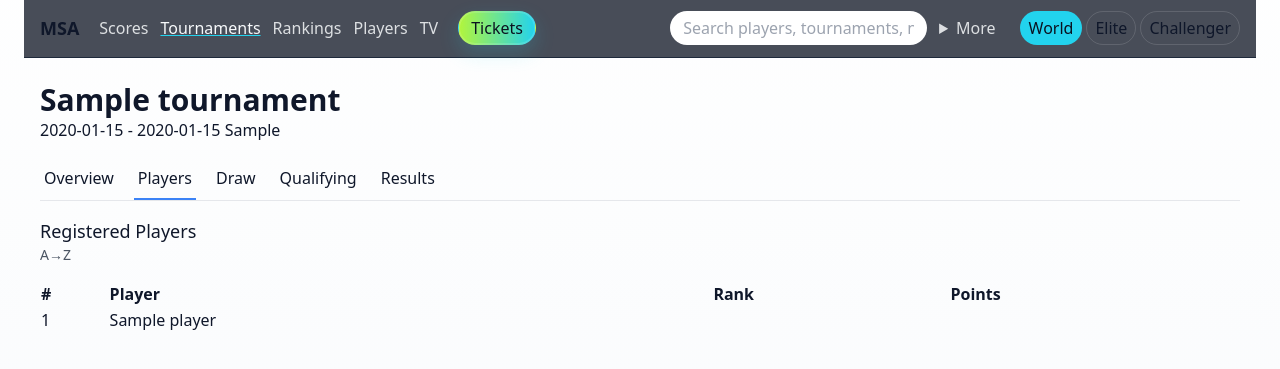
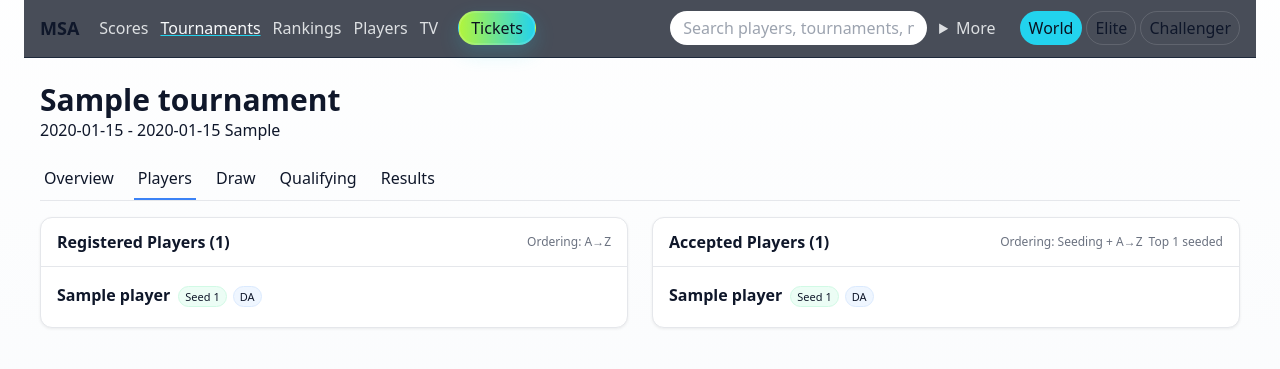
Before and after one commit to Jasmetk0/fax, a Django app: a page that uses msa/templates/msa/tournament_players.html in a window 1280 px wide. Shown: the part 127-496 px from the top of the page. Run offline with Django 5.2, Linux system fonts and the light colour scheme; tables that the repository leaves empty hold one stand-in row (values such as "Sample post"); some libraries are stand-ins or nearby versions.

Commit message:
Refactor tournament players page

```diff
--- /dev/null
+++ b/msa/static/msa/players.css
@@ -0,0 +1,20 @@
+.players-grid { display:grid; gap:24px; }
+@media (min-width:1024px){ .players-grid{ grid-template-columns: 1fr 1fr; } }
+.card { background:#fff; border:1px solid #e5e7eb; border-radius:12px; box-shadow:0 1px 3px rgba(0,0,0,.07); }
+.card-header { display:flex; align-items:center; justify-content:space-between; padding:12px 16px; border-bottom:1px solid #e5e7eb; }
+.card-title { font-weight:600; font-size:16px; }
+.muted { color:#6b7280; font-size:12px; }
+.card-body { padding:8px 16px 12px; }
+.row { display:flex; align-items:center; justify-content:space-between; padding:8px 0; border-bottom:1px dashed #f1f3f5; }
+.row:last-child { border-bottom:none; }
+.who { display:flex; gap:8px; align-items:baseline; }
+.name { font-weight:600; }
+.sub { color:#6b7280; font-size:12px; }
+.badges { display:flex; gap:6px; align-items:center; }
+.badge { font-size:11px; line-height:1; padding:4px 6px; border-radius:999px; border:1px solid #e5e7eb; background:#f9fafb; }
+.badge-seed { border-color:#d1fae5; background:#ecfdf5; }
+.badge-type { border-color:#dbeafe; background:#eff6ff; }
+.btn { display:inline-flex; align-items:center; gap:6px; border:1px solid #e5e7eb; background:#fff; padding:6px 10px; border-radius:8px; font-size:12px; }
+.btn-primary { background:#111827; color:#fff; border-color:#111827; }
+.btn-danger { border-color:#fecaca; background:#fff5f5; color:#991b1b; }
+.btn-sm { padding:4px 8px; font-size:11px; }
--- a/msa/templates/msa/tournament_players.html
+++ b/msa/templates/msa/tournament_players.html
@@ -1,49 +1,90 @@
 {% extends 'msa/tournament_base.html' %}
+{% load static %}
+{% block extra_head %}
+  {{ block.super }}
+  <link rel="stylesheet" href="{% static 'msa/players.css' %}">
+{% endblock %}
 {% block tournament_content %}
-<div class="flex items-center mt-4">
-  <h2 class="text-lg flex-1">Registered Players</h2>
+<div class="players-grid">
+  <div class="card">
+    <div class="card-header">
+      <h2 class="card-title">Registered Players ({{ registered_entries|length }})</h2>
+      <div class="badges">
+        <span class="muted">Ordering: {{ ordering_registered_label }}</span>
         {% if is_admin %}
-  <a href="{% url 'msa:tournament-players-add' tournament.slug %}" target="_blank" class="ml-2 underline">Add Players</a>
+        <a href="{% url 'msa:tournament-players-add' tournament.slug %}" target="_blank" class="btn btn-primary btn-sm">Add Players</a>
         {% endif %}
       </div>
-<p class="text-sm text-gray-600">{{ ordering_label }}</p>
-<table class="mt-4 w-full">
-  <thead>
-    <tr>
-      <th class="text-left">#</th>
-      <th class="text-left">Player</th>
-      <th class="text-left">Rank</th>
-      <th class="text-left">Points</th>
-      {% if is_admin %}<th></th>{% endif %}
-    </tr>
-  </thead>
-  <tbody>
-    {% for entry in entries %}
-    <tr>
-      <td>{{ forloop.counter }}</td>
-      <td>
-        {{ entry.player.name }}
+    </div>
+    <div class="card-body">
+      {% for entry in registered_entries %}
+      <div class="row">
+        <div class="who">
+          <span class="name">{{ entry.player.name }}</span>
+          <div class="badges">
+            {% if entry.seed %}<span class="badge badge-seed">Seed {{ entry.seed }}</span>{% endif %}
+            {% if entry.entry_type %}<span class="badge badge-type">{{ entry.entry_type }}</span>{% endif %}
+          </div>
           {% if entry.entry_type == 'Q' or entry.entry_type == 'LL' %}
-          <span class="ml-1 text-xs">{{ entry.origin_note }}</span>
-          {% if entry.origin_match %}
-            <a href="{% url 'msa:match-edit' entry.origin_match.pk %}" class="ml-1 text-xs underline">Qualifying match</a>
+            <span class="sub">{{ entry.origin_note }}</span>
+            {% if entry.origin_match %}<a href="{% url 'msa:match-edit' entry.origin_match.pk %}" class="sub">Qualifying match</a>{% endif %}
           {% endif %}
+        </div>
+        <div class="badges">
+          {% if entry.rank or entry.points %}
+          <span class="sub">{% if entry.rank %}#{{ entry.rank }}{% endif %}{% if entry.points %} · {{ entry.points }} pts{% endif %}</span>
           {% endif %}
-      </td>
-      <td>{% if entry.rank %}{{ entry.rank }}{% endif %}</td>
-      <td>{% if entry.points %}{{ entry.points }}{% endif %}</td>
-      {% if is_admin %}
-      <td>
+          {% if is_admin and entry.id %}
           <form method="post" action="{% url 'msa:tournament-player-remove' tournament.slug entry.id %}">
             {% csrf_token %}
-          <button type="submit" class="underline">Remove</button>
+            <button type="submit" class="btn btn-danger btn-sm">Remove</button>
           </form>
-      </td>
           {% endif %}
-    </tr>
+        </div>
+      </div>
       {% empty %}
-    <tr><td colspan="5" class="text-center">No players registered.</td></tr>
+      <p class="muted">No players registered.</p>
       {% endfor %}
-  </tbody>
-</table>
+    </div>
+  </div>
+  <div class="card">
+    <div class="card-header">
+      <h2 class="card-title">Accepted Players ({{ accepted_entries|length }})</h2>
+      <div class="badges">
+        <span class="muted">Ordering: {{ ordering_accepted_label }}</span>
+        {% if seeds_count %}<span class="muted">Top {{ seeds_count }} seeded</span>{% endif %}
+      </div>
+    </div>
+    <div class="card-body">
+      {% for entry in accepted_entries %}
+      <div class="row">
+        <div class="who">
+          <span class="name">{{ entry.player.name }}</span>
+          <div class="badges">
+            {% if entry.seed %}<span class="badge badge-seed">Seed {{ entry.seed }}</span>{% endif %}
+            <span class="badge badge-type">{{ entry.entry_type }}</span>
+          </div>
+          {% if entry.entry_type == 'Q' or entry.entry_type == 'LL' %}
+            <span class="sub">{{ entry.origin_note }}</span>
+            {% if entry.origin_match %}<a href="{% url 'msa:match-edit' entry.origin_match.pk %}" class="sub">Qualifying match</a>{% endif %}
+          {% endif %}
+        </div>
+        <div class="badges">
+          {% if entry.rank or entry.points %}
+          <span class="sub">{% if entry.rank %}#{{ entry.rank }}{% endif %}{% if entry.points %} · {{ entry.points }} pts{% endif %}</span>
+          {% endif %}
+          {% if is_admin %}
+          <form method="post" action="{% url 'msa:tournament-player-remove' tournament.slug entry.id %}">
+            {% csrf_token %}
+            <button type="submit" class="btn btn-danger btn-sm">Remove</button>
+          </form>
+          {% endif %}
+        </div>
+      </div>
+      {% empty %}
+      <p class="muted">No players accepted.</p>
+      {% endfor %}
+    </div>
+  </div>
+</div>
 {% endblock %}
--- a/msa/views.py
+++ b/msa/views.py
@@ -47,7 +47,12 @@ from .services.alt_ll import (
 )
 from .services.seeding_service import preview_seeding, apply_seeding
 from .forms import ScheduleBulkSlotsForm, ScheduleSwapForm, ScheduleMoveForm
-from .services.entries import bulk_add_entries, remove_entry
+from .services.entries import (
+    bulk_add_entries,
+    get_accepted_entries_sorted,
+    get_registered_entries_sorted,
+    remove_entry,
+)
 from .services.scheduling import (
     parse_bulk_schedule_slots,
     apply_bulk_schedule_slots,
@@ -60,7 +65,7 @@ from .services.scheduling import (
 from .services.match_results import record_match_result
 from .services.share import make_share_token, verify_share_token
 import json
-from .utils import filter_by_tour, resolve_ranking_snapshot  # MSA-REDESIGN
+from .utils import filter_by_tour  # MSA-REDESIGN
 
 
 logger = logging.getLogger(__name__)
@@ -235,32 +240,12 @@ def tournament_overview(request, slug):
 def tournament_players(request, slug):
     tournament = get_object_or_404(Tournament, slug=slug)
 
-    entries_qs = tournament.entries.filter(
-        status=TournamentEntry.Status.ACTIVE
-    ).select_related("player")
-    entries = list(entries_qs)
-    ordering_label = "A→Z"
-    ranks: dict[int, tuple[int, int]] = {}
-
-    if tournament.seeding_rank_date:
-        snapshot = resolve_ranking_snapshot(tournament.seeding_rank_date)
-        if snapshot:
-            for r in snapshot.entries.select_related("player"):
-                ranks[r.player_id] = (r.rank, r.points)
-            entries.sort(
-                key=lambda e: (
-                    ranks.get(e.player_id) is None,
-                    ranks.get(e.player_id, (0, 0))[0],
-                    e.player.name,
-                )
-            )
-            ordering_label = f"Ranking {snapshot.as_of}"
-        else:
-            entries.sort(key=lambda e: e.player.name)
-    else:
-        entries.sort(key=lambda e: e.player.name)
-
-    if not entries:
+    registered_entries, ordering_registered_label = get_registered_entries_sorted(
+        tournament
+    )
+    accepted_entries, ordering_accepted_label = get_accepted_entries_sorted(tournament)
+
+    if not registered_entries:
         players = (
             Player.objects.filter(
                 Q(matches_as_player1__tournament=tournament)
@@ -271,26 +256,23 @@ def tournament_players(request, slug):
         )
         from types import SimpleNamespace
 
-        entries = [
-            SimpleNamespace(player=p, rank=None, points=None, entry_type=None)
+        registered_entries = [
+            SimpleNamespace(
+                player=p, rank=None, points=None, entry_type=None, id=None, seed=None
+            )
             for p in players
         ]
-    else:
-        for e in entries:
-            rp = ranks.get(e.player_id)
-            e.rank = rp[0] if rp else None
-            e.points = rp[1] if rp else None
-
-    return render(
-        request,
-        "msa/tournament_players.html",
-        {
-            "tournament": tournament,
-            "entries": entries,
-            "is_admin": _is_admin(request),
-            "ordering_label": ordering_label,
-        },
-    )
+
+    context = {
+        "tournament": tournament,
+        "registered_entries": registered_entries,
+        "accepted_entries": accepted_entries,
+        "ordering_registered_label": ordering_registered_label,
+        "ordering_accepted_label": ordering_accepted_label,
+        "is_admin": _is_admin(request),
+        "seeds_count": tournament.seeds_count,
+    }
+    return render(request, "msa/tournament_players.html", context)
 
 
 def tournament_players_add(request, slug):
```
Also changed, not shown: msa/services/entries.py (+78 -0 lines), msa/templates/msa/tournament_players_add.html (+11 -6 lines), tests/test_players_page.py (+112 -4 lines). Lines whose indentation alone changed are shown as unchanged.
